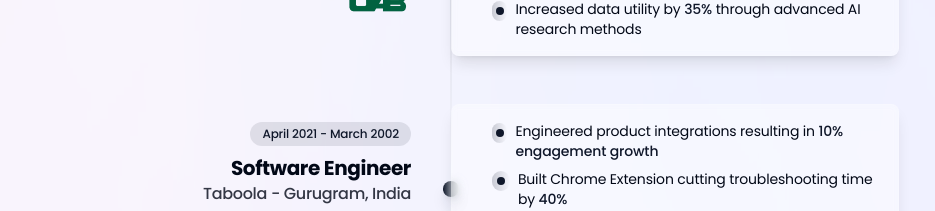
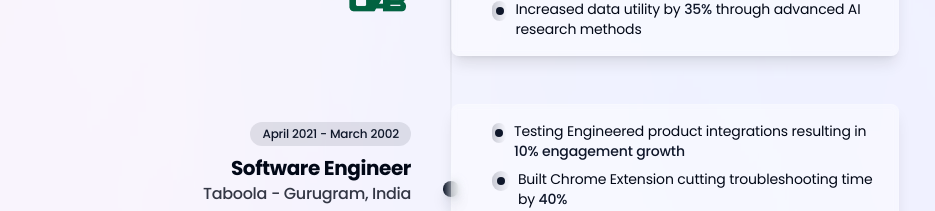
Before and after one commit to BRijesHRa1/brijesh_portfolio, a Next.js app: page / in a window 1280 px wide. Shown: the part 1220-1431 px from the top of the page, without its empty margins (189-1124 px from the left). Built offline with nearby package versions, Linux system fonts and the light colour scheme; grey boxes are pictures that could not be loaded.

Commit message:
Update employment date in timeline

```diff
--- a/app/page.tsx
+++ b/app/page.tsx
@@ -347,7 +347,7 @@
                       <div className="h-5 w-5 rounded-full bg-gradient-to-r from-primary/20 to-secondary/20 flex items-center justify-center mr-2 mt-0.5">
                         <div className="h-2 w-2 rounded-full bg-primary"></div>
                       </div>
-                      <span>Engineered product integrations resulting in <span className="text-primary font-medium">10% engagement growth</span></span>
+                      <span>Testing Engineered product integrations resulting in <span className="text-primary font-medium">10% engagement growth</span></span>
                     </li>
                     <li className="flex items-start">
                       <div className="h-5 w-5 rounded-full bg-gradient-to-r from-primary/20 to-secondary/20 flex items-center justify-center mr-2 mt-0.5">
```
